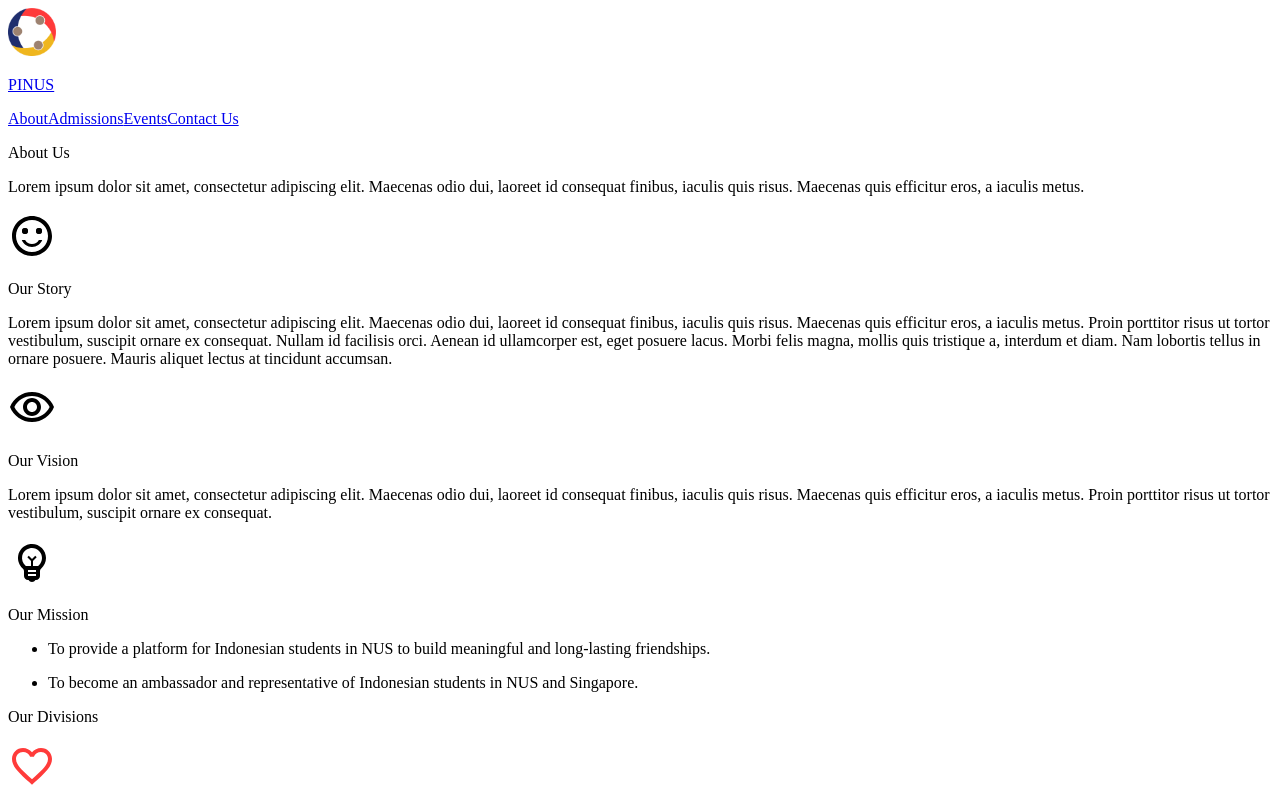
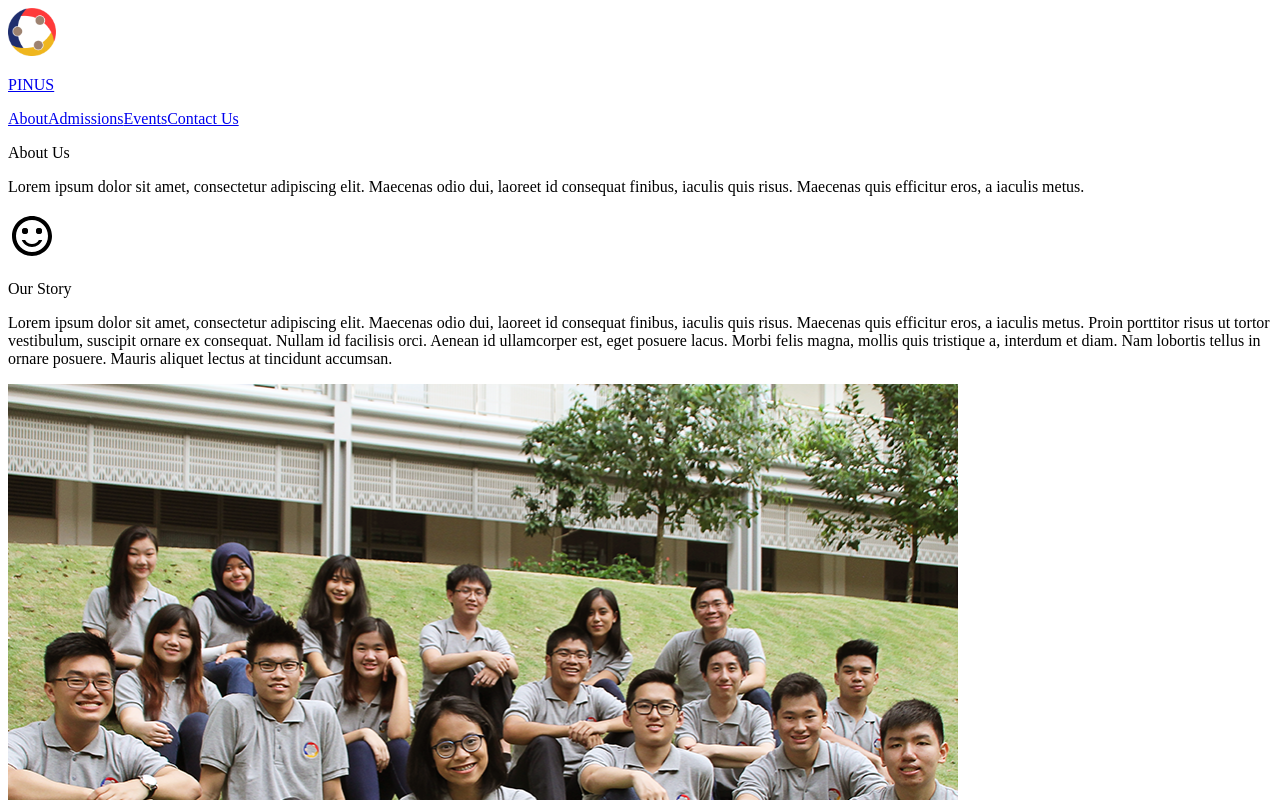
Before and after one commit to indocom/pinus-client, a Next.js app: page /about in a window 1280 px wide. Shown: the top 800 px of the page. Built offline with nearby package versions, Linux system fonts and the light colour scheme.

Commit message:
Use image instead of background for story section

```diff
--- a/src/pageContent/About/index.tsx
+++ b/src/pageContent/About/index.tsx
@@ -1,5 +1,6 @@
 import React from "react";
 import Text from "src/components/Text";
+import Image from "next/image";
 
 import AnnouncementOutlinedIcon from "@material-ui/icons/AnnouncementOutlined";
 import CameraAltOutlinedIcon from "@material-ui/icons/CameraAltOutlined";
@@ -34,7 +35,14 @@ const AboutContent: React.FC = () => {
         </div>
 
         <div className={`col-start-7 col-span-5 row-start-2 row-span-4 z-10`}>
-          <div className={S.StoryImage} />
+          <div className={S.StoryImage}>
+            <Image
+              src="/assets/images/exco-group.png"
+              alt="The PINUS Executive Committee"
+              width={950}
+              height={825}
+            />
+          </div>
         </div>
 
         <div className={`col-start-6 col-span-2 row-start-1 row-span-5`}>
--- a/src/pageContent/About/styles.tsx
+++ b/src/pageContent/About/styles.tsx
@@ -1,5 +1,5 @@
 export const StorySection = `grid grid-cols-12 grid-rows-6 gap-6 h-screen`;
-export const StoryImage = `mt-10 h-full w-full bg-about-ourstory bg-cover bg-center bg-no-repeat shadow-lg`;
+export const StoryImage = `mt-10 h-full w-full flex items-end`;
 export const StoryRedStrip = `ml-20 h-full w-full bg-pinus-red`;
 export const StoryBlueStrip = `h-full w-full bg-pinus-blue`;
 export const StoryYellowStrip = `mt-10 h-full w-full bg-pinus-yellow`;
--- a/tailwind.config.js
+++ b/tailwind.config.js
@@ -20,7 +20,6 @@ module.exports = {
       "home-showcase2": "url('/assets/images/home-2.jpg')",
       "home-showcase3": "url('/assets/images/home-3.jpg')",
       about: "url('/assets/backgrounds/about-us.png')",
-      "about-ourstory": "url('/assets/images/exco-group.png')",
     }),
     screens: {
       sm: { max: "640px" },
```
